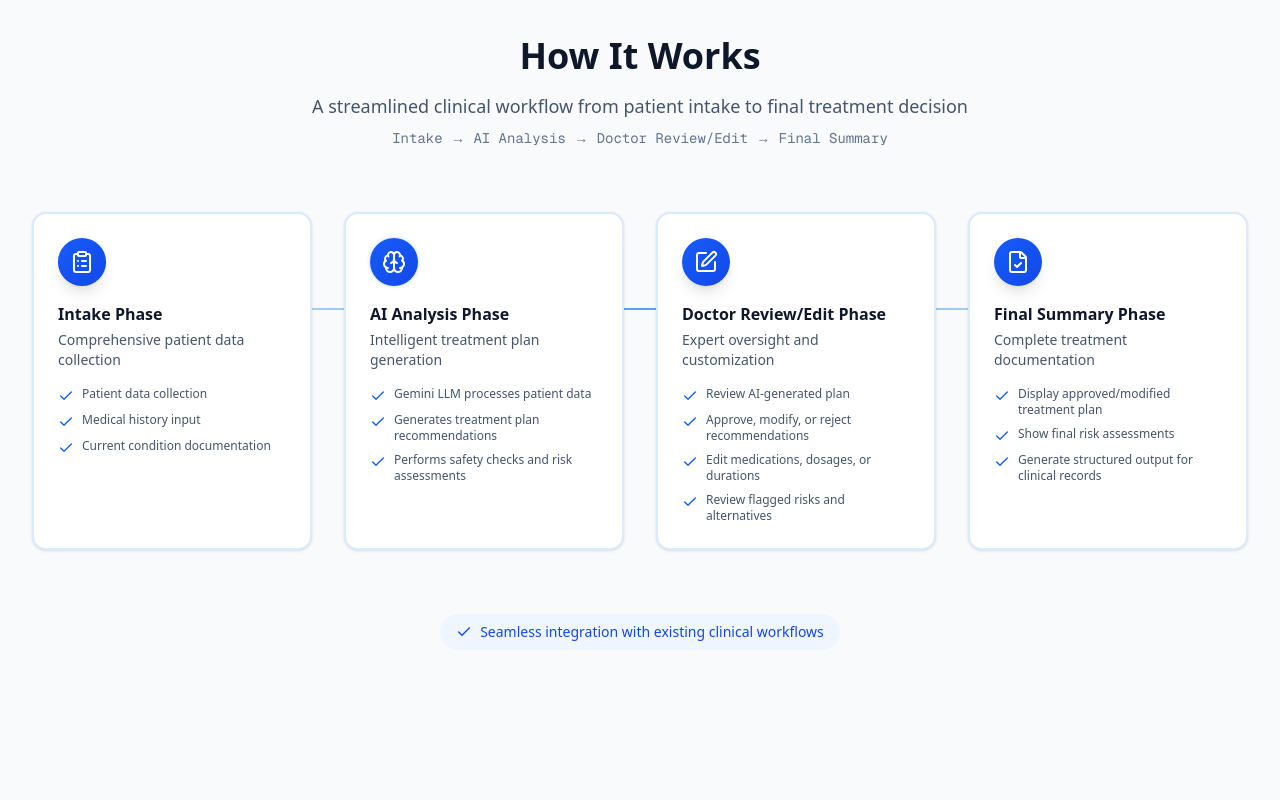
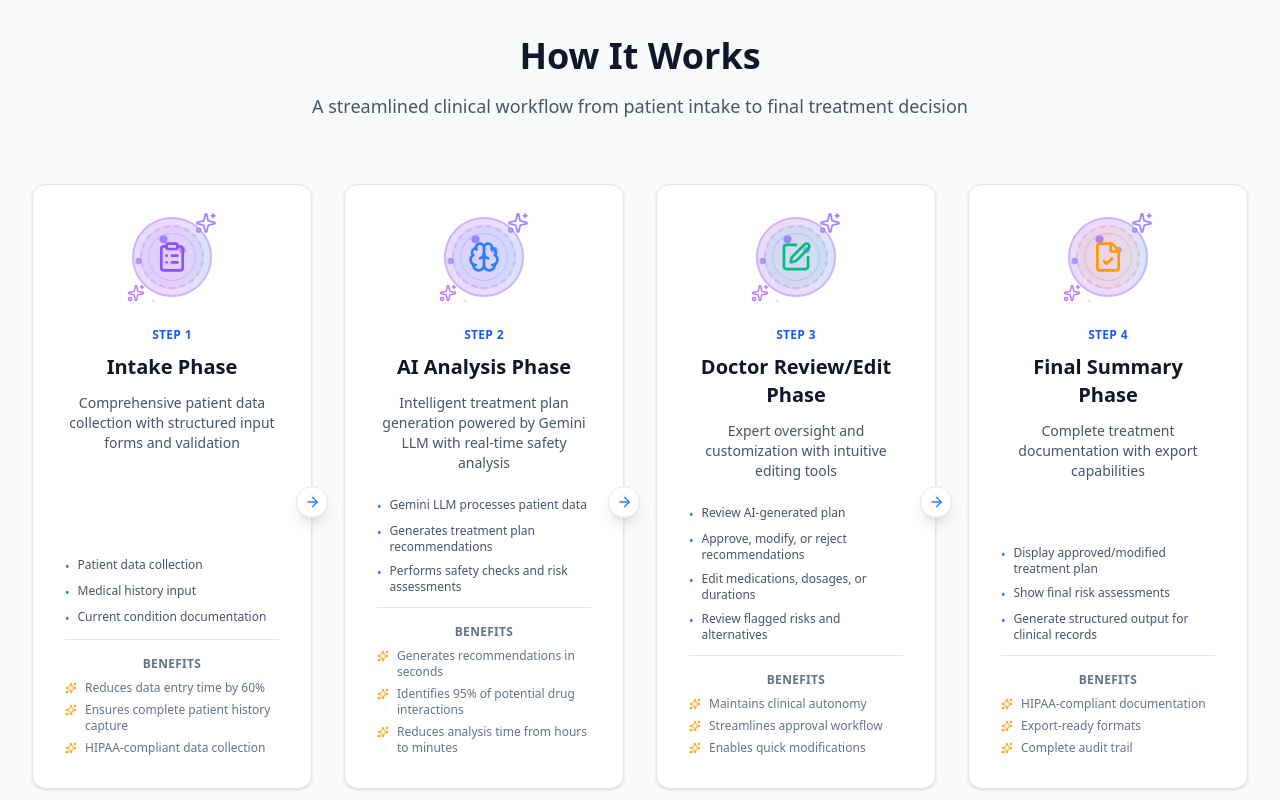
Before and after one commit to rhyumiranda/healy-ai-2025, a Next.js app: page / in a window 1280 px wide. Shown: the part 1720-2520 px from the top of the page. Built offline with nearby package versions, Linux system fonts and the light colour scheme.

Commit message:
fix: brand and workflow section

```diff
--- a/components/app-sidebar.tsx
+++ b/components/app-sidebar.tsx
@@ -68,10 +68,7 @@ export function AppSidebar({ ...props }: React.ComponentProps<typeof Sidebar>) {
 	return (
 		<Sidebar collapsible='icon' {...props}>
 			<SidebarHeader>
-				<div className='flex items-center gap-2 px-4 py-2'>
-					<div className='flex h-8 w-8 items-center justify-center rounded-lg bg-primary text-primary-foreground'>
-						<FileText className='h-4 w-4' />
-					</div>
+				<div className='flex items-center px-4 py-2'>
 					<div className='grid flex-1 text-left text-sm leading-tight'>
 						<span className='truncate font-semibold'>HealyAI</span>
 						<span className='truncate text-xs text-muted-foreground'>
--- a/components/landing/workflow-section.tsx
+++ b/components/landing/workflow-section.tsx
@@ -1,8 +1,8 @@
 'use client'
 
-import { motion } from 'framer-motion'
-import { Check } from 'lucide-react'
-import { WORKFLOW_STEPS } from './constants'
+import { motion, AnimatePresence } from 'framer-motion'
+import { ArrowRight, Sparkles } from 'lucide-react'
+import { WORKFLOW_STEPS } from '@/src/modules/landing/constants'
 import type { LucideIcon } from 'lucide-react'
 
 const containerVariants = {
@@ -10,124 +10,124 @@ const containerVariants = {
 	visible: {
 		opacity: 1,
 		transition: {
-			staggerChildren: 0.15,
-			delayChildren: 0.2
+			staggerChildren: 0.2,
+			delayChildren: 0.1
 		}
 	}
 }
 
-const stepVariants = {
-	hidden: { scale: 0.8, opacity: 0 },
+const cardVariants = {
+	hidden: { opacity: 0, y: 30 },
 	visible: {
-		scale: 1,
 		opacity: 1,
+		y: 0,
 		transition: {
-			type: 'spring' as const,
+			type: 'spring',
 			stiffness: 100,
 			damping: 15,
-			duration: 0.5
+			duration: 0.6
 		}
 	}
 }
 
-const iconContinuousVariants = {
-	animate: {
-		y: [0, -8, 0],
-		transition: {
-			duration: 3,
-			repeat: Infinity,
-			ease: 'easeInOut' as const
-		}
-	}
+interface AnimatedStepIconProps {
+	Icon: LucideIcon
+	stepIndex: number
+	color: string
+	bgColor: string
 }
 
-const checkMarkVariants = {
-	hidden: { scale: 0, opacity: 0 },
-	visible: (index: number) => ({
-		scale: 1,
-		opacity: 1,
-		transition: {
-			delay: index * 0.1,
-			type: 'spring' as const,
-			stiffness: 200,
-			damping: 15
-		}
-	})
-}
+function AnimatedStepIcon({ Icon, stepIndex, color, bgColor }: AnimatedStepIconProps) {
+	return (
+		<div className="relative flex items-center justify-center">
+			<motion.div
+				className="relative flex items-center justify-center rounded-full h-20 w-20"
+				initial={{ scale: 0.8, opacity: 0 }}
+				animate={{ scale: 1, opacity: 1 }}
+				transition={{ duration: 0.5, delay: stepIndex * 0.2 }}
+			>
+				<div className="absolute inset-0 rounded-full bg-gradient-to-r from-violet-500/20 via-purple-500/20 to-blue-500/20" />
 
-function AnimatedIcon({ Icon, stepIndex }: { Icon: LucideIcon; stepIndex: number }) {
-	const iconHoverVariants = {
-		hover: {
-			scale: 1.15,
-			transition: {
-				type: 'spring' as const,
-				stiffness: 300,
-				damping: 20
-			}
-		}
-	}
+				<motion.div
+					className="absolute inset-0 rounded-full border-2 border-violet-500/30"
+					animate={{ rotate: 360 }}
+					transition={{ duration: 8, repeat: Infinity, ease: 'linear' }}
+				/>
+				<motion.div
+					className="absolute inset-2 rounded-full border-2 border-purple-500/20 border-dashed"
+					animate={{ rotate: -360 }}
+					transition={{ duration: 12, repeat: Infinity, ease: 'linear' }}
+				/>
+				<motion.div
+					className="absolute inset-4 rounded-full border border-blue-500/20"
+					animate={{ rotate: 360 }}
+					transition={{ duration: 6, repeat: Infinity, ease: 'linear' }}
+				/>
 
-	const getIconSpecificAnimation = () => {
-		switch (stepIndex) {
-			case 0:
-				return {
-					animate: {
+				<motion.div
+					className={`relative z-10 p-4 rounded-full ${bgColor}`}
+					animate={{
 						scale: [1, 1.05, 1],
-						transition: {
+					}}
+					transition={{
 						duration: 2,
 						repeat: Infinity,
-							ease: 'easeInOut' as const
-						}
-					}
-				}
-			case 1:
-				return {
-					animate: {
-						boxShadow: [
-							'0 0 4px rgba(59, 130, 246, 0.3)',
-							'0 0 8px rgba(59, 130, 246, 0.6)',
-							'0 0 4px rgba(59, 130, 246, 0.3)'
-						],
-						transition: {
+						ease: 'easeInOut'
+					}}
+				>
+					<Icon className={`h-8 w-8 ${color}`} />
+				</motion.div>
+
+				{[...Array(6)].map((_, i) => (
+					<motion.div
+						key={i}
+						className="absolute h-2 w-2 rounded-full bg-violet-400"
+						style={{
+							top: '50%',
+							left: '50%',
+						}}
+						animate={{
+							x: [0, Math.cos((i * 60 * Math.PI) / 180) * 50],
+							y: [0, Math.sin((i * 60 * Math.PI) / 180) * 50],
+							scale: [0, 1, 0],
+							opacity: [0, 1, 0],
+						}}
+						transition={{
 							duration: 2,
 							repeat: Infinity,
-							ease: 'easeInOut' as const
-						}
-					}
-				}
-			case 2:
-				return {
-					whileHover: {
-						rotate: 15,
-						transition: {
-							type: 'spring' as const,
-							stiffness: 300,
-							damping: 20
-						}
-					}
-				}
-			case 3:
-				return {}
-			default:
-				return {}
-		}
-	}
+							delay: i * 0.3,
+							ease: 'easeInOut',
+						}}
+					/>
+				))}
+			</motion.div>
 
-	return (
-		<div className="relative">
 			<motion.div
-				variants={iconContinuousVariants}
-				{...getIconSpecificAnimation()}
-				whileHover={iconHoverVariants.hover}
-				className="w-12 h-12 bg-gradient-to-br from-blue-600 to-blue-700 dark:from-blue-500 dark:to-blue-600 text-white rounded-full flex items-center justify-center shadow-lg"
+				className="absolute -top-1 -right-1"
+				animate={{ scale: [1, 1.2, 1] }}
+				transition={{ duration: 1.5, repeat: Infinity }}
 			>
-				<Icon className="w-6 h-6" />
+				<Sparkles className="h-5 w-5 text-violet-400" />
+			</motion.div>
+			<motion.div
+				className="absolute -bottom-1 -left-1"
+				animate={{ scale: [1.2, 1, 1.2] }}
+				transition={{ duration: 1.5, repeat: Infinity }}
+			>
+				<Sparkles className="h-4 w-4 text-purple-400" />
 			</motion.div>
 		</div>
 	)
 }
 
 export function WorkflowSection() {
+	const stepColors = [
+		{ color: 'text-violet-500', bgColor: 'bg-violet-500/10' },
+		{ color: 'text-blue-500', bgColor: 'bg-blue-500/10' },
+		{ color: 'text-emerald-500', bgColor: 'bg-emerald-500/10' },
+		{ color: 'text-amber-500', bgColor: 'bg-amber-500/10' },
+	]
+
 	return (
 		<section className="py-20 px-6 lg:px-8 bg-slate-50 dark:bg-slate-900">
 			<div className="max-w-7xl mx-auto">
@@ -144,118 +144,128 @@ export function WorkflowSection() {
 					<p className="text-lg text-slate-600 dark:text-slate-300 max-w-2xl mx-auto">
 						A streamlined clinical workflow from patient intake to final treatment decision
 					</p>
-					<p className="text-sm text-slate-500 dark:text-slate-400 mt-2 font-mono">
-						Intake → AI Analysis → Doctor Review/Edit → Final Summary
-					</p>
-				</motion.div>
-
-				<div className="grid md:grid-cols-2 lg:grid-cols-4 gap-8 relative">
-					<motion.div
-						initial={{ scaleX: 0 }}
-						whileInView={{ scaleX: 1 }}
-						viewport={{ once: true }}
-						transition={{
-							duration: 1.2,
-							delay: 0.5,
-							type: 'spring',
-							stiffness: 50,
-							damping: 20
-						}}
-						className="hidden lg:block absolute top-24 left-[12.5%] right-[12.5%] h-0.5 bg-gradient-to-r from-blue-200 via-blue-400 to-blue-200 dark:from-blue-800 dark:via-blue-600 dark:to-blue-800 overflow-hidden"
-					>
-						<motion.div
-							animate={{
-								x: ['-100%', '100%']
-							}}
-							transition={{
-								duration: 3,
-								repeat: Infinity,
-								ease: 'linear'
-							}}
-							className="absolute inset-0 bg-gradient-to-r from-transparent via-white/30 to-transparent w-1/3"
-						/>
 				</motion.div>
 
 				<motion.div
 					variants={containerVariants}
 					initial="hidden"
 					whileInView="visible"
-						viewport={{ once: true, margin: '-50px' }}
-						className="contents"
+					viewport={{ once: true, margin: '-100px' }}
+					className="grid grid-cols-1 md:grid-cols-2 lg:grid-cols-4 gap-8"
 				>
 					{WORKFLOW_STEPS.map((step, index) => {
 						const Icon = step.icon
+						const colors = stepColors[index] || stepColors[0]
+
 						return (
-								<motion.div key={index} variants={stepVariants} className="relative">
 							<motion.div
+								key={index}
+								variants={cardVariants}
 								whileHover={{
 									y: -8,
-											scale: 1.02,
 									transition: {
 										type: 'spring',
 										stiffness: 300,
 										damping: 20
 									}
 								}}
-										className="bg-white dark:bg-slate-800 rounded-xl p-6 border-2 border-blue-100 dark:border-slate-700 relative z-10 h-full shadow-sm hover:shadow-xl dark:hover:shadow-blue-900/20 transition-shadow"
+								className="relative"
 							>
-										<div className="mb-4 relative">
-											<motion.div
-												initial={{ scale: 0.8, opacity: 0 }}
-												whileInView={{ scale: 1, opacity: 1 }}
-												viewport={{ once: true }}
-												transition={{
-													type: 'spring' as const,
-													stiffness: 200,
-													damping: 15,
-													delay: 0.2
-												}}
-											>
-												<AnimatedIcon Icon={Icon} stepIndex={index} />
-											</motion.div>
+								<div className="bg-white dark:bg-slate-800 rounded-xl p-8 border border-slate-200 dark:border-slate-700 shadow-sm hover:shadow-xl transition-shadow h-full flex flex-col items-center text-center">
+									<div className="mb-6">
+										<AnimatedStepIcon
+											Icon={Icon}
+											stepIndex={index}
+											color={colors.color}
+											bgColor={colors.bgColor}
+										/>
 									</div>
-										<h3 className="text-base font-bold text-slate-900 dark:text-slate-50 mb-1">
+
+									<div className="mb-2">
+										<span className="text-xs font-semibold text-blue-600 dark:text-blue-400 uppercase tracking-wide">
+											Step {step.step}
+										</span>
+									</div>
+
+									<h3 className="text-xl font-bold text-slate-900 dark:text-slate-50 mb-3">
 										{step.title}
 									</h3>
-										<p className="text-sm text-slate-600 dark:text-slate-300 mb-4">
+
+									<p className="text-sm text-slate-600 dark:text-slate-300 mb-6 flex-1">
 										{step.description}
 									</p>
-										<ul className="space-y-2">
+
+									<div className="w-full space-y-3">
+										<ul className="space-y-2 text-left">
 											{step.details.map((detail, detailIndex) => (
 												<motion.li
 													key={detailIndex}
-													variants={checkMarkVariants}
-													custom={detailIndex}
-													initial="hidden"
-													whileInView="visible"
+													initial={{ opacity: 0, x: -10 }}
+													whileInView={{ opacity: 1, x: 0 }}
 													viewport={{ once: true }}
-													className="flex items-start gap-2 text-xs text-slate-600 dark:text-slate-300"
+													transition={{ delay: index * 0.2 + detailIndex * 0.1 }}
+													className="flex items-start gap-2 text-xs text-slate-600 dark:text-slate-400"
 												>
-													<Check className="w-4 h-4 text-blue-600 dark:text-blue-400 shrink-0 mt-0.5" />
+													<span className="text-blue-500 mt-0.5">•</span>
 													<span>{detail}</span>
 												</motion.li>
 											))}
 										</ul>
+
+										{step.benefits && step.benefits.length > 0 && (
+											<div className="pt-4 border-t border-slate-200 dark:border-slate-700">
+												<p className="text-xs font-semibold text-slate-500 dark:text-slate-400 mb-2 uppercase tracking-wide">
+													Benefits
+												</p>
+												<ul className="space-y-1.5 text-left">
+													{step.benefits.map((benefit, benefitIndex) => (
+														<motion.li
+															key={benefitIndex}
+															initial={{ opacity: 0, x: -10 }}
+															whileInView={{ opacity: 1, x: 0 }}
+															viewport={{ once: true }}
+															transition={{ delay: index * 0.2 + step.details.length * 0.1 + benefitIndex * 0.1 }}
+															className="flex items-start gap-2 text-xs text-slate-500 dark:text-slate-400"
+														>
+															<Sparkles className="h-3 w-3 text-amber-500 dark:text-amber-400 shrink-0 mt-0.5" />
+															<span>{benefit}</span>
+														</motion.li>
+													))}
+												</ul>
+											</div>
+										)}
+									</div>
+								</div>
+
+								{index < WORKFLOW_STEPS.length - 1 && (
+									<div className="hidden lg:block absolute top-1/2 -right-4 z-10">
+										<motion.div
+											initial={{ opacity: 0, scale: 0 }}
+											whileInView={{ opacity: 1, scale: 1 }}
+											viewport={{ once: true }}
+											transition={{ delay: index * 0.2 + 0.3 }}
+											className="w-8 h-8 bg-white dark:bg-slate-800 rounded-full flex items-center justify-center shadow-lg border border-slate-200 dark:border-slate-700"
+										>
+											<motion.div
+												animate={{
+													x: [0, 4, 0]
+												}}
+												transition={{
+													duration: 1.5,
+													repeat: Infinity,
+													ease: 'easeInOut'
+												}}
+											>
+												<ArrowRight className="w-4 h-4 text-blue-500" />
 											</motion.div>
+										</motion.div>
+									</div>
+								)}
 							</motion.div>
 						)
 					})}
 				</motion.div>
 			</div>
-
-				<motion.div
-					initial={{ opacity: 0, y: 20 }}
-					whileInView={{ opacity: 1, y: 0 }}
-					viewport={{ once: true }}
-					transition={{ duration: 0.6, delay: 0.8 }}
-					className="mt-16 text-center"
-				>
-					<div className="inline-flex items-center gap-2 px-4 py-2 rounded-full bg-blue-50 dark:bg-blue-900/20 text-blue-700 dark:text-blue-300 text-sm font-medium">
-						<Check className="w-4 h-4" />
-						Seamless integration with existing clinical workflows
-					</div>
-				</motion.div>
-			</div>
 		</section>
 	)
 }
--- a/src/modules/landing/constants/index.ts
+++ b/src/modules/landing/constants/index.ts
@@ -60,45 +60,65 @@ export const WORKFLOW_STEPS = [
 		step: 1,
 		icon: ClipboardList,
 		title: 'Intake Phase',
-		description: 'Comprehensive patient data collection',
+		description: 'Comprehensive patient data collection with structured input forms and validation',
 		details: [
 			'Patient data collection',
 			'Medical history input',
 			'Current condition documentation'
+		],
+		benefits: [
+			'Reduces data entry time by 60%',
+			'Ensures complete patient history capture',
+			'HIPAA-compliant data collection'
 		]
 	},
 	{
 		step: 2,
 		icon: Brain,
 		title: 'AI Analysis Phase',
-		description: 'Intelligent treatment plan generation',
+		description: 'Intelligent treatment plan generation powered by Gemini LLM with real-time safety analysis',
 		details: [
 			'Gemini LLM processes patient data',
 			'Generates treatment plan recommendations',
 			'Performs safety checks and risk assessments'
+		],
+		benefits: [
+			'Generates recommendations in seconds',
+			'Identifies 95% of potential drug interactions',
+			'Reduces analysis time from hours to minutes'
 		]
 	},
 	{
 		step: 3,
 		icon: Edit,
 		title: 'Doctor Review/Edit Phase',
-		description: 'Expert oversight and customization',
+		description: 'Expert oversight and customization with intuitive editing tools',
 		details: [
 			'Review AI-generated plan',
 			'Approve, modify, or reject recommendations',
 			'Edit medications, dosages, or durations',
 			'Review flagged risks and alternatives'
+		],
+		benefits: [
+			'Maintains clinical autonomy',
+			'Streamlines approval workflow',
+			'Enables quick modifications'
 		]
 	},
 	{
 		step: 4,
 		icon: FileCheck,
 		title: 'Final Summary Phase',
-		description: 'Complete treatment documentation',
+		description: 'Complete treatment documentation with export capabilities',
 		details: [
 			'Display approved/modified treatment plan',
 			'Show final risk assessments',
 			'Generate structured output for clinical records'
+		],
+		benefits: [
+			'HIPAA-compliant documentation',
+			'Export-ready formats',
+			'Complete audit trail'
 		]
 	}
 ] as const
```
Also changed, not shown: components/common/app-header.tsx (+3 -6 lines). Lines whose indentation alone changed are shown as unchanged.
